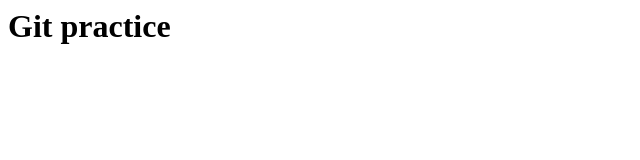
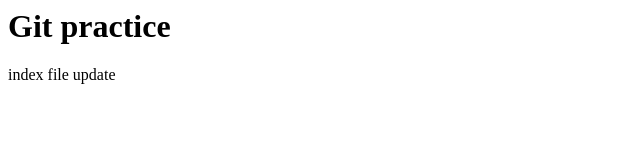
Before and after one commit to OlenkaVoitsekhivska/git-practice, a plain HTML site: page index.html in a window 1280 px wide. Shown: the full height of the page, 0-640 px from the left. Drawn offline with Linux system fonts and the light colour scheme.

Commit message:
added line2 to index file

```diff
--- a/index.html
+++ b/index.html
@@ -1 +1,2 @@
 <h1>Git practice</h1>
+<p>index file update</p>
```
